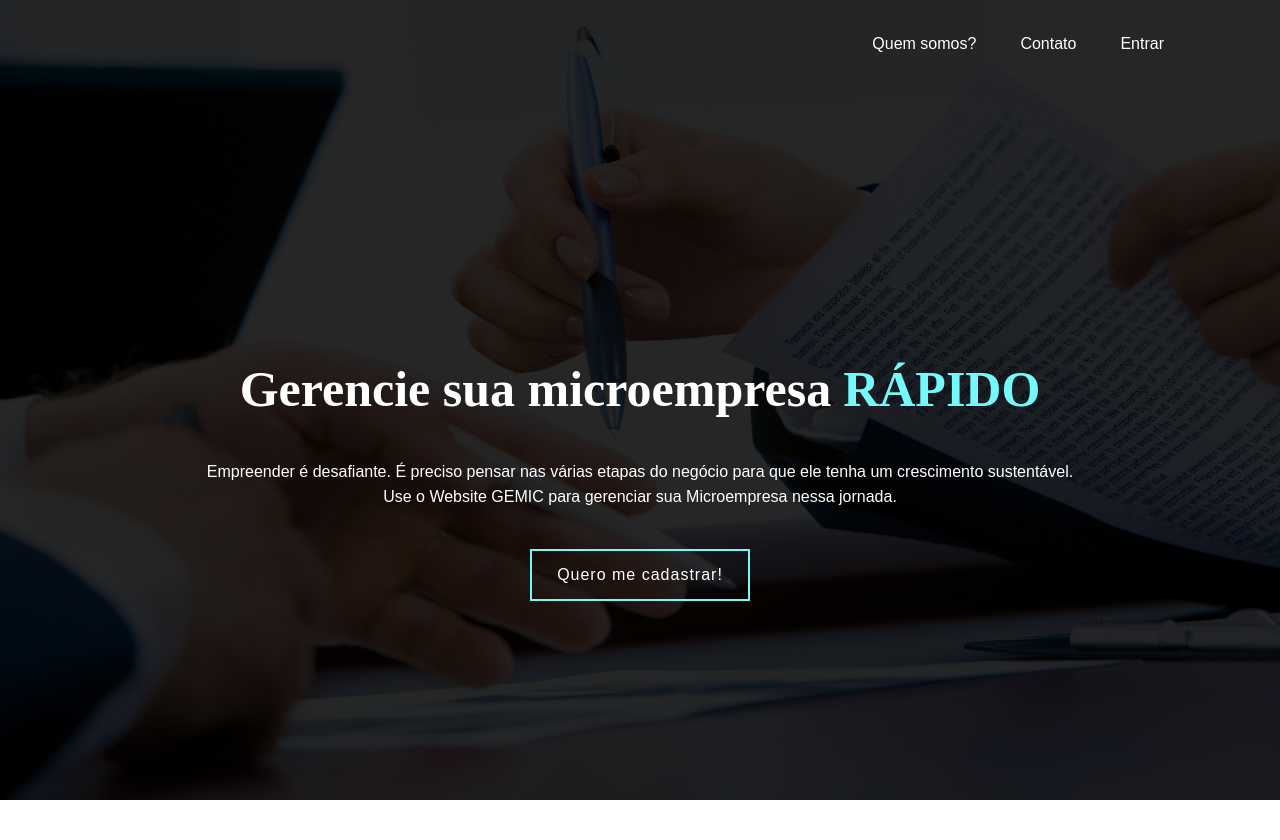
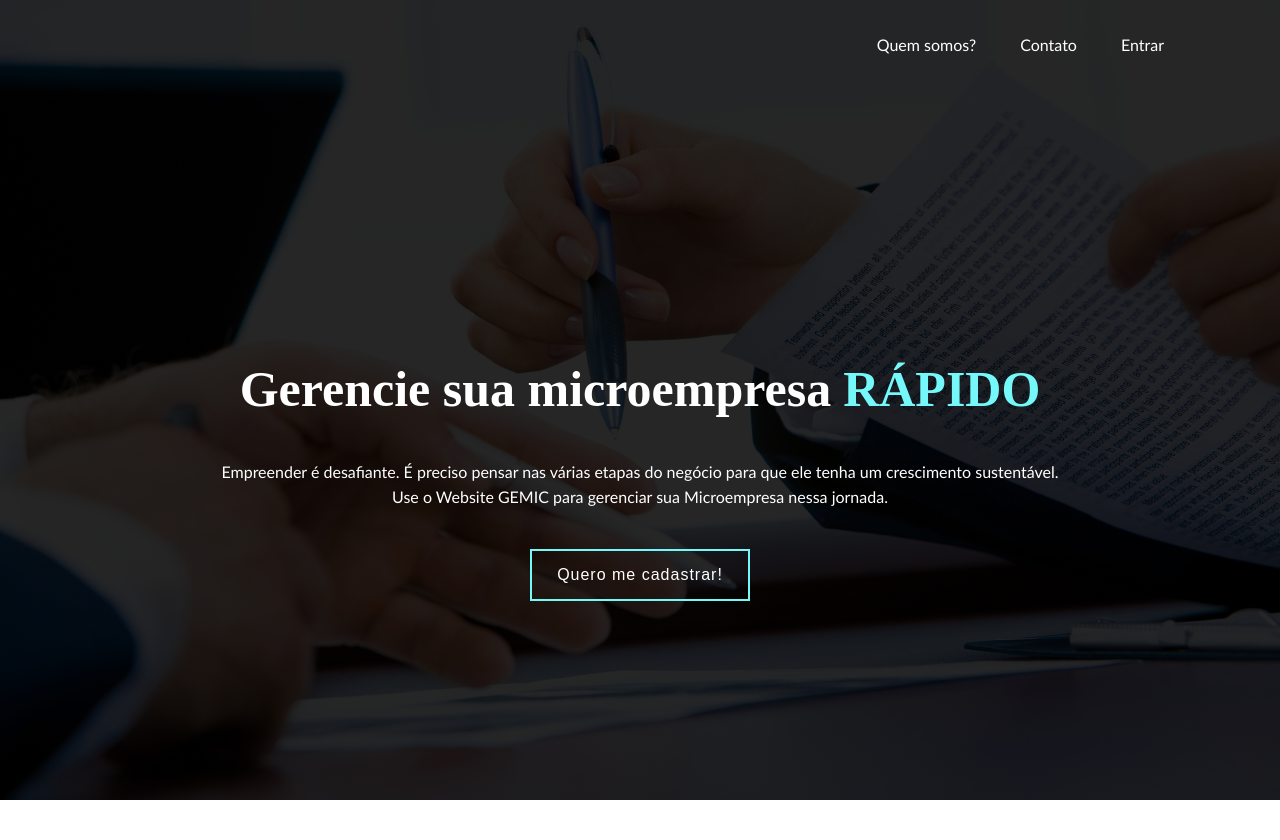
Before and after one commit to johnleles/gemic, a PHP site: page /gemic.html in a window 1280 px wide. Shown: the top 840 px of the page. Run offline with PHP 8.4, Linux system fonts and the light colour scheme; some libraries are stand-ins or nearby versions.

Commit message:
cometarios

```diff
--- a/estilo.css
+++ b/estilo.css
@@ -44,7 +44,7 @@ position: relative;
 .barranavegacao ul li a{
 text-decoration: none;
 color: #fff;
-font-family: sans-serif;
+font-family:Trebuchet MS;
 
 }
 
@@ -94,7 +94,7 @@ overflow: hidden;
 margin: 20px auto;
 font-weight: 100;
 line-height: 25px;
-font-family: sans-serif;
+font-family: Trebuchet MS;
 
 }
 
```
Also changed, not shown: css/estilo.css (+21 -8 lines).
